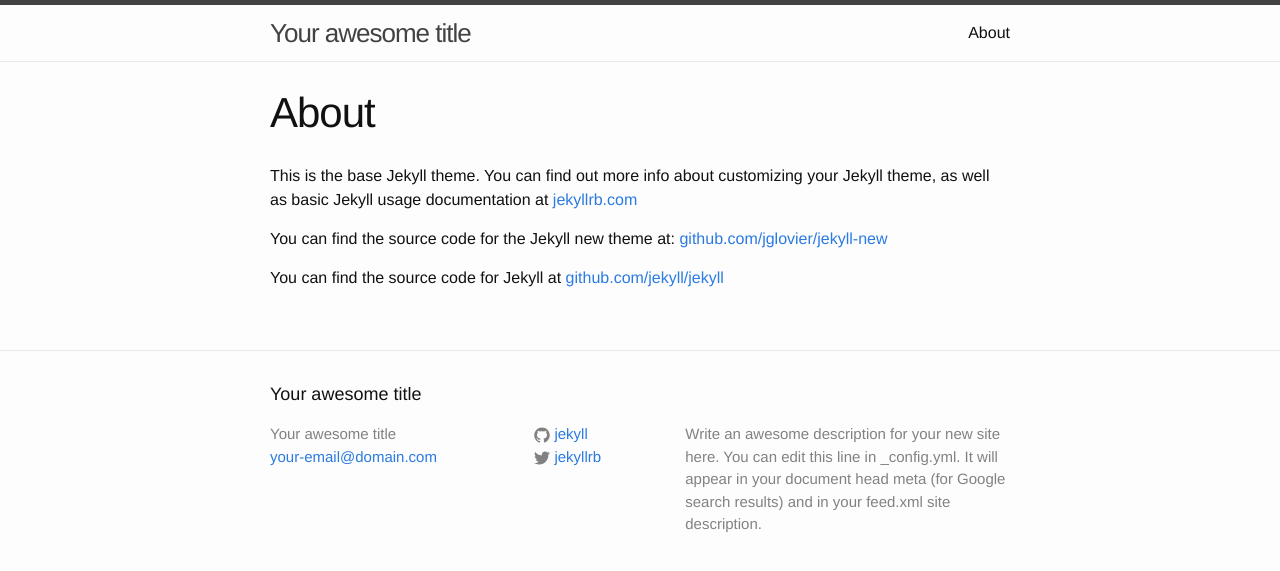
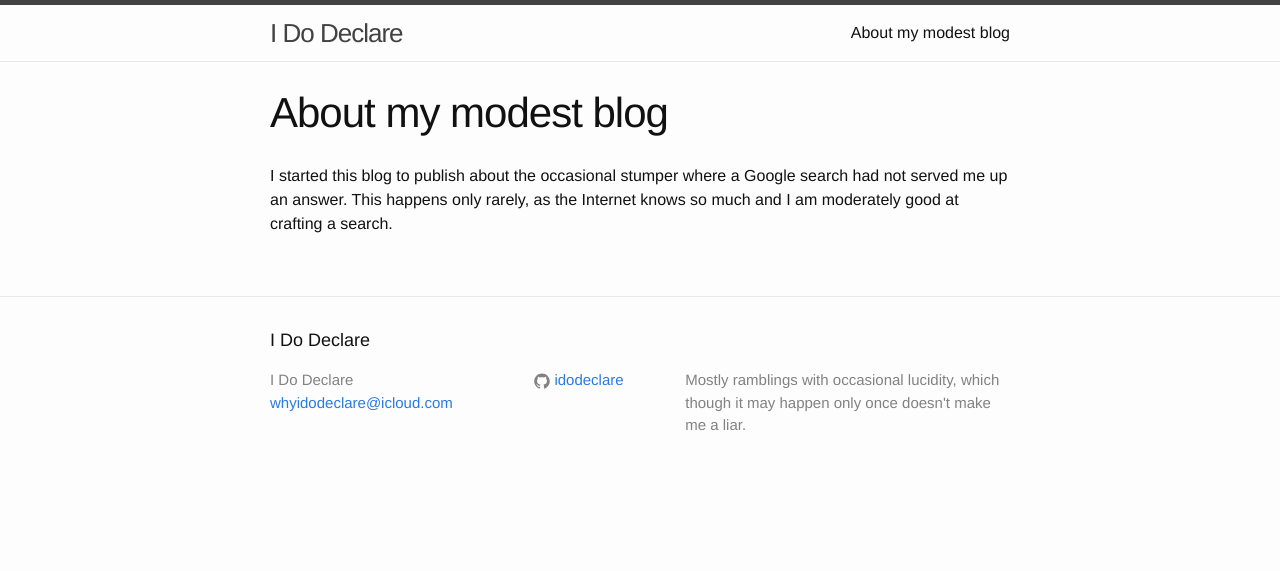
Before and after one commit to idodeclare/idodeclare.github.io, a Jekyll site: the page built from about.md, in a window 1280 px wide. Shown: the top 571 px of the page. Built offline with Jekyll 4.4.1, drawn with Linux system fonts in a browser that asks for light colours.

```diff
--- a/_config.yml
+++ b/_config.yml
@@ -1,14 +1,13 @@
 # Site settings
-title: Your awesome title
-email: your-email@domain.com
+title: I Do Declare
+email: whyidodeclare@icloud.com
 description: > # this means to ignore newlines until "baseurl:"
-  Write an awesome description for your new site here. You can edit this
-  line in _config.yml. It will appear in your document head meta (for
-  Google search results) and in your feed.xml site description.
+  Mostly ramblings with occasional lucidity, which though
+  it may happen only once doesn't make me a liar.
 baseurl: "" # the subpath of your site, e.g. /blog/
-url: "http://yourdomain.com" # the base hostname & protocol for your site
-twitter_username: jekyllrb
-github_username:  jekyll
+url: "http://idodeclare.github.io" # the base hostname & protocol for your site
+# twitter_username:
+github_username:  idodeclare
 
 # Build settings
 markdown: kramdown
--- a/about.md
+++ b/about.md
@@ -1,11 +1,9 @@
 ---
 layout: page
-title: About
+title: About my modest blog
 permalink: /about/
 ---
 
-This is the base Jekyll theme. You can find out more info about customizing your Jekyll theme, as well as basic Jekyll usage documentation at [jekyllrb.com](http://jekyllrb.com/)
-
-You can find the source code for the Jekyll new theme at: [github.com/jglovier/jekyll-new](https://github.com/jglovier/jekyll-new)
-
-You can find the source code for Jekyll at [github.com/jekyll/jekyll](https://github.com/jekyll/jekyll)
+I started this blog to publish about the occasional stumper where a Google
+search had not served me up an answer. This happens only rarely, as the Internet
+knows so much and I am moderately good at crafting a search.
```
Also changed, not shown: _posts/2014-12-21-pkgconf_omnios_uulm.md (added, +130 -0 lines), _posts/2014-12-21-welcome-to-jekyll.markdown (deleted, +0 -25 lines), 1 other file.
